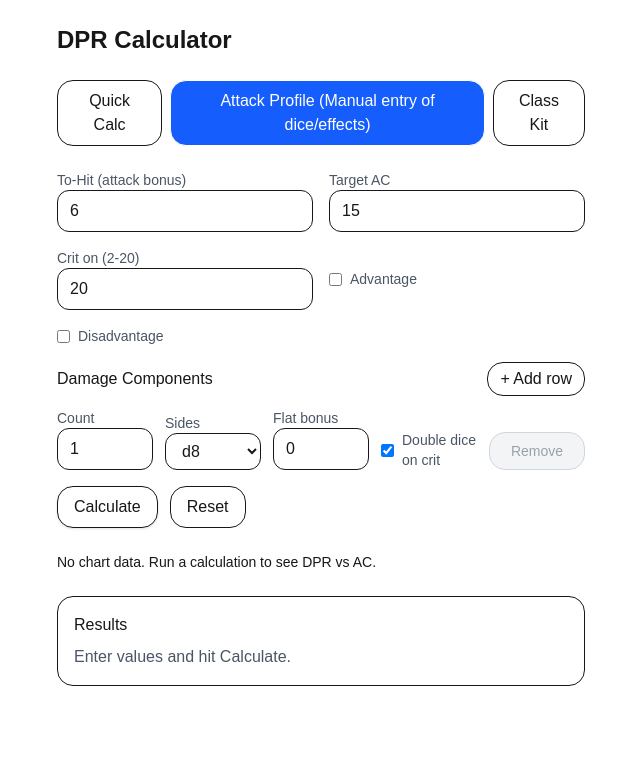
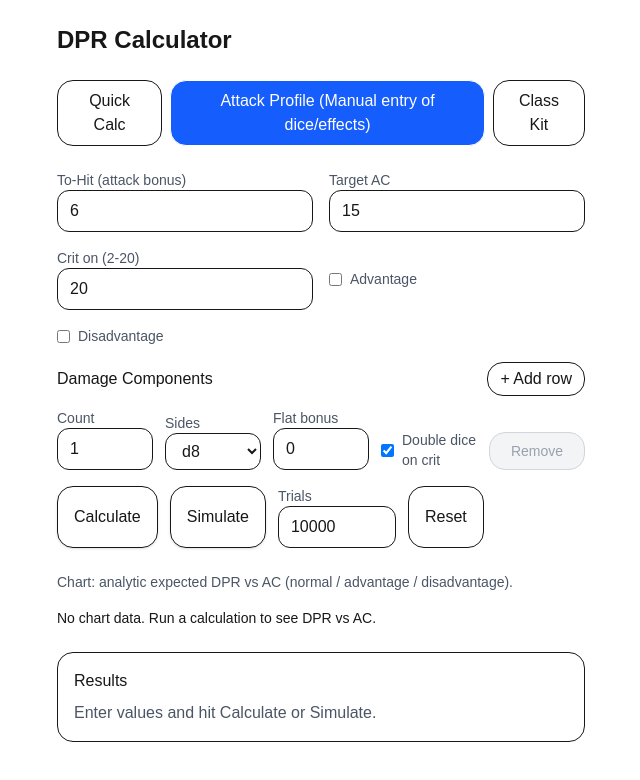
Before and after one commit to edrezner/dnd-combat-calculator, a Next.js app: page /calc in a window 1280 px wide. Both pictures are taken after a click on the button "Attack Profile (Manual entry of dice/effects)". Shown: the top 780 px of the page, without its empty margins (319-959 px from the left). Built offline with nearby package versions, Linux system fonts and the light colour scheme.

Commit message:
feat(calc): integrate simulateProfile query with UI in AttackProfileForm

```diff
--- a/src/app/calc/components/AttackProfileForm.tsx
+++ b/src/app/calc/components/AttackProfileForm.tsx
@@ -1,6 +1,12 @@
 "use client";
 
-import { useState, useReducer, ChangeEvent, FormEvent } from "react";
+import {
+  useState,
+  useReducer,
+  ChangeEvent,
+  FormEvent,
+  SyntheticEvent,
+} from "react";
 import { gql } from "@apollo/client";
 import { useLazyQuery, useApolloClient } from "@apollo/client/react";
 import { DprPoint, DprVsAcChart } from "./DprVsAcChart";
@@ -11,6 +17,16 @@ const CALCULATE_PROFILE = gql`
       hitChance
       critChance
       expectedDamage
+    }
+  }
+`;
+
+const SIMULATE_PROFILE = gql`
+  query SimulateProfile($profile: AttackProfileInput!, $trials: Int!) {
+    simulateProfile(profile: $profile, trials: $trials) {
+      mean
+      ciLow
+      ciHigh
     }
   }
 `;
@@ -32,6 +48,7 @@ type State = {
   disadvantage: boolean;
   damage: DamageRow[];
   formError: string;
+  trials: string;
 };
 
 type Action =
@@ -75,6 +92,18 @@ type CalcProfileVars = {
   };
 };
 
+type SimulateProfileData = {
+  simulateProfile: {
+    mean: number;
+    ciLow: number;
+    ciHigh: number;
+  };
+};
+
+type SimulateProfileVars = CalcProfileVars & {
+  trials: number;
+};
+
 const initialRow: DamageRow = {
   count: "1",
   sides: 8,
@@ -90,6 +119,7 @@ const initialState: State = {
   disadvantage: false,
   damage: [initialRow],
   formError: "",
+  trials: "10000",
 };
 
 function reducer(state: State, action: Action): State {
@@ -126,10 +156,16 @@ function reducer(state: State, action: Action): State {
 
 export default function AttackProfileForm() {
   const [state, dispatch] = useReducer(reducer, initialState);
+
   const [runCalc, { data, loading, error, called }] = useLazyQuery<
     CalcProfileData,
     CalcProfileVars
   >(CALCULATE_PROFILE);
+  const [
+    runSim,
+    { data: simData, loading: simLoading, error: simError, called: simCalled },
+  ] = useLazyQuery<SimulateProfileData, SimulateProfileVars>(SIMULATE_PROFILE);
+
   const client = useApolloClient();
 
   const [chartData, setChartData] = useState<DprPoint[]>([]);
@@ -318,13 +354,18 @@ export default function AttackProfileForm() {
     }
   };
 
-  function onSubmit(e: FormEvent) {
+  function onSubmit(e: SyntheticEvent) {
     e.preventDefault();
+    dispatch({ type: "clearFormError" });
+
+    const eventSubmitter = (e.nativeEvent as SubmitEvent).submitter?.id;
 
     const profile = buildProfileFromState();
     if (!profile) return;
 
-    runCalc({ variables: { profile } });
+    if (eventSubmitter === "Calculate") runCalc({ variables: { profile } });
+    if (eventSubmitter === "Simulate")
+      runSim({ variables: { profile, trials: toInt(state.trials) } });
 
     void generateChartFromProfile(profile);
   }
@@ -494,9 +535,32 @@ export default function AttackProfileForm() {
             type="submit"
             disabled={loading}
             className="rounded-2xl px-4 py-2 border shadow-sm disabled:opacity-60"
+            id="Calculate"
           >
             {loading ? "Calculating..." : "Calculate"}
           </button>
+          <button
+            type="submit"
+            disabled={simLoading}
+            className="rounded-2xl px-4 py-2 border shadow-sm disabled:opacity-60"
+            id="Simulate"
+          >
+            {simLoading ? "Simulating..." : "Simulate"}
+          </button>
+          <label className="flex flex-col">
+            <span className="text-sm text-gray-600">Trials</span>
+            <input
+              type="number"
+              name="trials"
+              min={1000}
+              max={200000}
+              step={1000}
+              value={state.trials}
+              onChange={onTopFieldChange}
+              placeholder="10000"
+              className="rounded-xl border px-3 py-2"
+            />
+          </label>
           <button
             type="button"
             onClick={() => dispatch({ type: "reset" })}
@@ -508,6 +572,10 @@ export default function AttackProfileForm() {
       </form>
 
       <section className="mt-6">
+        <p className="text-sm text-gray-600 mb-2">
+          Chart: analytic expected DPR vs AC (normal / advantage /
+          disadvantage).
+        </p>
         {chartLoading && (
           <p className="text-sm text-gray-600 mb-2">
             Generating DPR vs AC chart...
@@ -521,9 +589,15 @@ export default function AttackProfileForm() {
 
       <section className="rounded-2xl border p-4 mt-4">
         <h2 className="font-medium mb-2">Results</h2>
-        {error && <p className="text-red-600">Error: {error.message}</p>}
-        {!called && (
-          <p className="text-gray-600">Enter values and hit Calculate.</p>
+        {(error || simError) && (
+          <p className="text-red-600">
+            Error: {error?.message || simError?.message}
+          </p>
+        )}
+        {!called && !simCalled && (
+          <p className="text-gray-600">
+            Enter values and hit Calculate or Simulate.
+          </p>
         )}
         {called && !loading && !error && (
           <>
@@ -543,7 +617,17 @@ export default function AttackProfileForm() {
             </p>
           </>
         )}
-        {loading && <p>Crunching...</p>}
+        {simCalled && !simLoading && !simError && (
+          <>
+            <p>
+              Simulated Damage:{" "}
+              <strong>{simData?.simulateProfile?.mean.toFixed(2)}</strong> (95%
+              CI {simData?.simulateProfile?.ciLow.toFixed(2)}-
+              {simData?.simulateProfile?.ciHigh.toFixed(2)})
+            </p>
+          </>
+        )}
+        {(loading || simLoading) && <p>Crunching...</p>}
       </section>
     </>
   );
```
